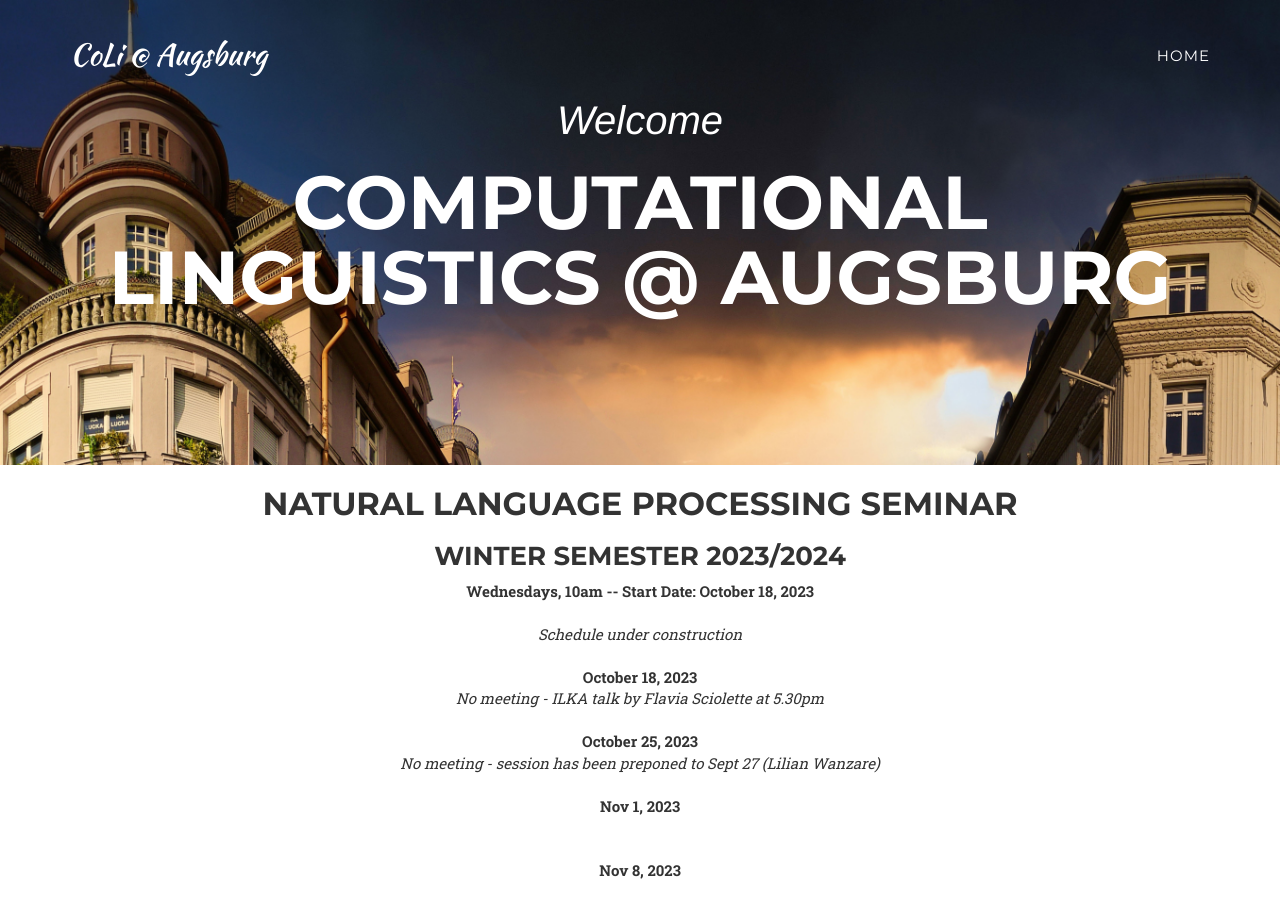
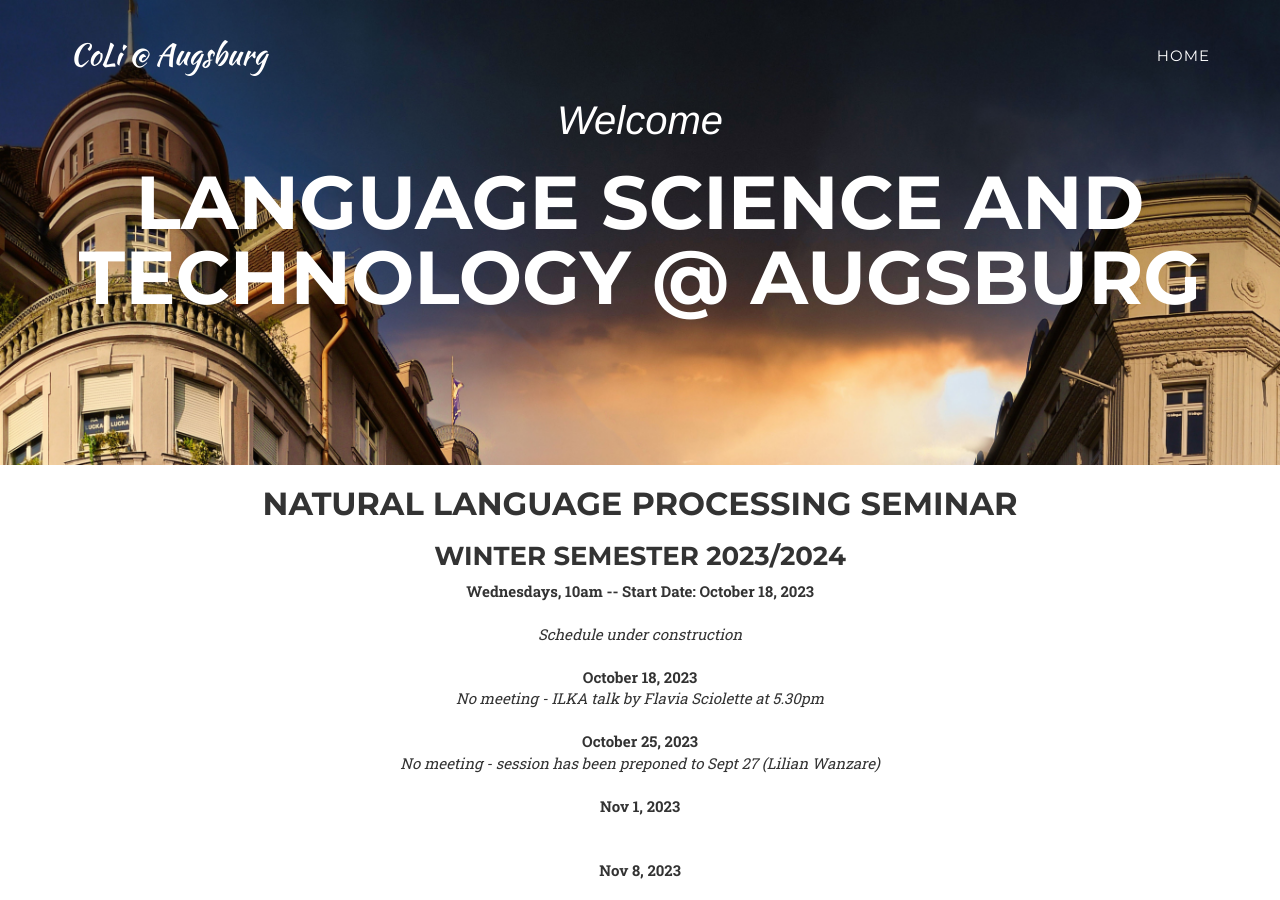
Before and after one commit to Viviana-dev/coli-augsburg.github.io, a Jekyll site: the page built from pages/nlp-seminar-23.md, in a window 1280 px wide and 900 px high. Built offline with Jekyll 4.4.1, drawn with Linux system fonts in a browser that asks for light colours; some web fonts are replaced.

Commit message:
changed title

```diff
--- a/_includes/header2.html
+++ b/_includes/header2.html
@@ -36,7 +36,7 @@
         <div class="container">
             <div class="intro-text">
                 <div class="intro-lead-in">Welcome</div>
-                <div class="intro-heading">Computational Linguistics @ Augsburg</div>
+                <div class="intro-heading">Language Science and Technology @ Augsburg</div>
                 <!--a href="#news" class="page-scroll btn btn-xl">Tell Me More</a-->
             </div>
         </div>
```
